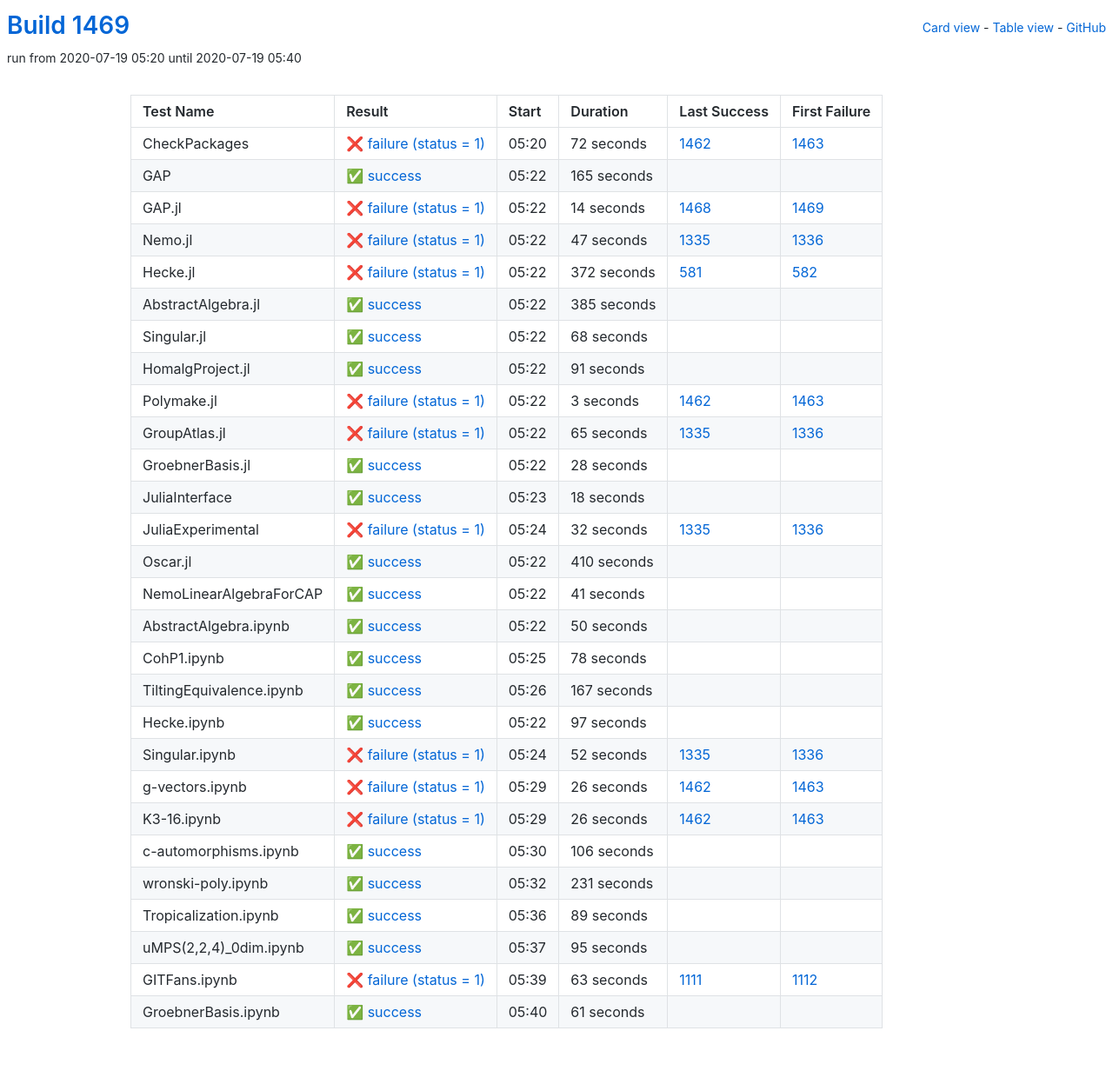
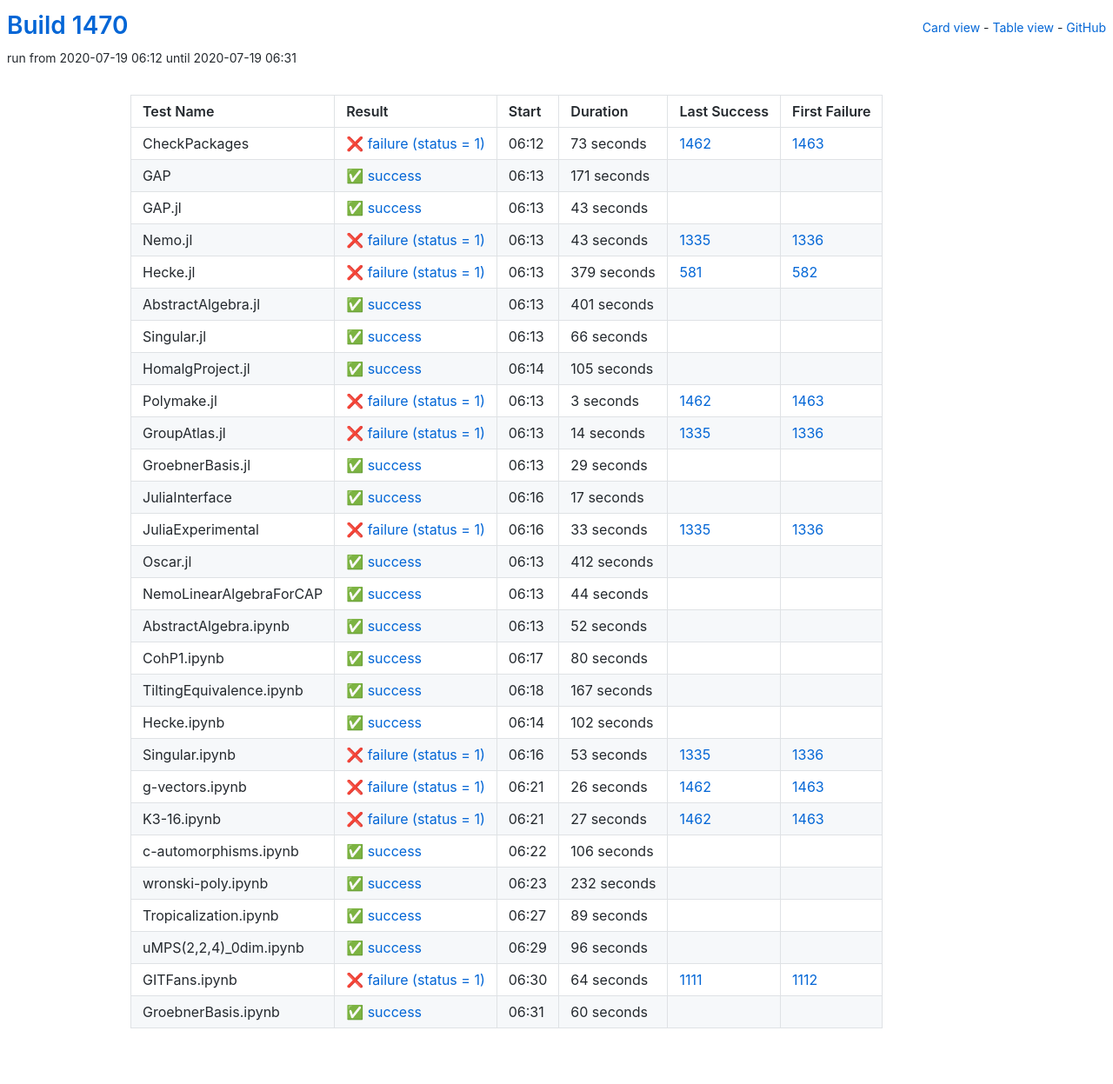
Before and after one commit to oscar-system/oscar-ci-status-1.4, a Jekyll site: the page built from table.html, in a window 1280 px wide. Shown: the whole page at 87% size. Built offline with Jekyll 4.4.1, drawn with Linux system fonts in a browser that asks for light colours.

Commit message:
Build #1470

```diff
--- a/_data/ci.yml
+++ b/_data/ci.yml
@@ -1,6 +1,6 @@
 ---
-build: 1469
-build_url: https://oscarci.mathematik.uni-kl.de/job/oscar-julia-1.4/1469/
+build: 1470
+build_url: https://oscarci.mathematik.uni-kl.de/job/oscar-julia-1.4/1470/
 job: oscar-julia-1.4
 organization: oscar-system
 repo: oscar-ci-status-1.4
@@ -8,104 +8,104 @@ repourl: https://github.com/oscar-system/oscar-ci-status-1.4
 tests:
 - name: CheckPackages
   id: checkpackages
-  log: https://oscarci.mathematik.uni-kl.de/job/oscar-julia-1.4/1469/artifact/logs/build-1469/CheckPackages.log
-  start: 2020-07-19 05:20
+  log: https://oscarci.mathematik.uni-kl.de/job/oscar-julia-1.4/1470/artifact/logs/build-1470/CheckPackages.log
+  start: 2020-07-19 06:12
   success: false
   exitcode: 1
   status: failure
-  duration: 72
+  duration: 73
   last_success: 1462
   last_success_url: https://oscarci.mathematik.uni-kl.de/job/oscar-julia-1.4/1462/
   first_failure: 1463
   first_failure_url: https://oscarci.mathematik.uni-kl.de/job/oscar-julia-1.4/1463/
 - name: GAP
   id: gap
-  log: https://oscarci.mathematik.uni-kl.de/job/oscar-julia-1.4/1469/artifact/logs/build-1469/GAP.log
-  start: 2020-07-19 05:22
+  log: https://oscarci.mathematik.uni-kl.de/job/oscar-julia-1.4/1470/artifact/logs/build-1470/GAP.log
+  start: 2020-07-19 06:13
   success: true
   exitcode: 0
   status: success
-  duration: 165
+  duration: 171
   last_success: false
   last_success_url:
   first_failure: false
   first_failure_url:
 - name: GAP.jl
   id: gap-jl
-  log: https://oscarci.mathematik.uni-kl.de/job/oscar-julia-1.4/1469/artifact/logs/build-1469/GAP.jl.log
-  start: 2020-07-19 05:22
+  log: https://oscarci.mathematik.uni-kl.de/job/oscar-julia-1.4/1470/artifact/logs/build-1470/GAP.jl.log
+  start: 2020-07-19 06:13
+  success: true
+  exitcode: 0
+  status: success
+  duration: 43
+  last_success: false
+  last_success_url:
+  first_failure: false
+  first_failure_url:
+- name: Nemo.jl
+  id: nemo-jl
+  log: https://oscarci.mathematik.uni-kl.de/job/oscar-julia-1.4/1470/artifact/logs/build-1470/Nemo.jl.log
+  start: 2020-07-19 06:13
   success: false
   exitcode: 1
   status: failure
-  duration: 14
-  last_success: 1468
-  last_success_url: https://oscarci.mathematik.uni-kl.de/job/oscar-julia-1.4/1468/
-  first_failure: 1469
-  first_failure_url: https://oscarci.mathematik.uni-kl.de/job/oscar-julia-1.4/1469/
-- name: Nemo.jl
-  id: nemo-jl
-  log: https://oscarci.mathematik.uni-kl.de/job/oscar-julia-1.4/1469/artifact/logs/build-1469/Nemo.jl.log
-  start: 2020-07-19 05:22
-  success: false
-  exitcode: 1
-  status: failure
-  duration: 47
+  duration: 43
   last_success: 1335
   last_success_url: https://oscarci.mathematik.uni-kl.de/job/oscar-julia-1.4/1335/
   first_failure: 1336
   first_failure_url: https://oscarci.mathematik.uni-kl.de/job/oscar-julia-1.4/1336/
 - name: Hecke.jl
   id: hecke-jl
-  log: https://oscarci.mathematik.uni-kl.de/job/oscar-julia-1.4/1469/artifact/logs/build-1469/Hecke.jl.log
-  start: 2020-07-19 05:22
+  log: https://oscarci.mathematik.uni-kl.de/job/oscar-julia-1.4/1470/artifact/logs/build-1470/Hecke.jl.log
+  start: 2020-07-19 06:13
   success: false
   exitcode: 1
   status: failure
-  duration: 372
+  duration: 379
   last_success: 581
   last_success_url: https://oscarci.mathematik.uni-kl.de/job/oscar-julia-1.4/581/
   first_failure: 582
   first_failure_url: https://oscarci.mathematik.uni-kl.de/job/oscar-julia-1.4/582/
 - name: AbstractAlgebra.jl
   id: abstractalgebra-jl
-  log: https://oscarci.mathematik.uni-kl.de/job/oscar-julia-1.4/1469/artifact/logs/build-1469/AbstractAlgebra.jl.log
-  start: 2020-07-19 05:22
+  log: https://oscarci.mathematik.uni-kl.de/job/oscar-julia-1.4/1470/artifact/logs/build-1470/AbstractAlgebra.jl.log
+  start: 2020-07-19 06:13
   success: true
   exitcode: 0
   status: success
-  duration: 385
+  duration: 401
   last_success: false
   last_success_url:
   first_failure: false
   first_failure_url:
 - name: Singular.jl
   id: singular-jl
-  log: https://oscarci.mathematik.uni-kl.de/job/oscar-julia-1.4/1469/artifact/logs/build-1469/Singular.jl.log
-  start: 2020-07-19 05:22
+  log: https://oscarci.mathematik.uni-kl.de/job/oscar-julia-1.4/1470/artifact/logs/build-1470/Singular.jl.log
+  start: 2020-07-19 06:13
   success: true
   exitcode: 0
   status: success
-  duration: 68
+  duration: 66
   last_success: false
   last_success_url:
   first_failure: false
   first_failure_url:
 - name: HomalgProject.jl
   id: homalgproject-jl
-  log: https://oscarci.mathematik.uni-kl.de/job/oscar-julia-1.4/1469/artifact/logs/build-1469/HomalgProject.jl.log
-  start: 2020-07-19 05:22
+  log: https://oscarci.mathematik.uni-kl.de/job/oscar-julia-1.4/1470/artifact/logs/build-1470/HomalgProject.jl.log
+  start: 2020-07-19 06:14
   success: true
   exitcode: 0
   status: success
-  duration: 91
+  duration: 105
   last_success: false
   last_success_url:
   first_failure: false
   first_failure_url:
 - name: Polymake.jl
   id: polymake-jl
-  log: https://oscarci.mathematik.uni-kl.de/job/oscar-julia-1.4/1469/artifact/logs/build-1469/Polymake.jl.log
-  start: 2020-07-19 05:22
+  log: https://oscarci.mathematik.uni-kl.de/job/oscar-julia-1.4/1470/artifact/logs/build-1470/Polymake.jl.log
+  start: 2020-07-19 06:13
   success: false
   exitcode: 1
   status: failure
@@ -116,104 +116,104 @@ tests:
   first_failure_url: https://oscarci.mathematik.uni-kl.de/job/oscar-julia-1.4/1463/
 - name: GroupAtlas.jl
   id: groupatlas-jl
-  log: https://oscarci.mathematik.uni-kl.de/job/oscar-julia-1.4/1469/artifact/logs/build-1469/GroupAtlas.jl.log
-  start: 2020-07-19 05:22
+  log: https://oscarci.mathematik.uni-kl.de/job/oscar-julia-1.4/1470/artifact/logs/build-1470/GroupAtlas.jl.log
+  start: 2020-07-19 06:13
   success: false
   exitcode: 1
   status: failure
-  duration: 65
+  duration: 14
   last_success: 1335
   last_success_url: https://oscarci.mathematik.uni-kl.de/job/oscar-julia-1.4/1335/
   first_failure: 1336
   first_failure_url: https://oscarci.mathematik.uni-kl.de/job/oscar-julia-1.4/1336/
 - name: GroebnerBasis.jl
   id: groebnerbasis-jl
-  log: https://oscarci.mathematik.uni-kl.de/job/oscar-julia-1.4/1469/artifact/logs/build-1469/GroebnerBasis.jl.log
-  start: 2020-07-19 05:22
+  log: https://oscarci.mathematik.uni-kl.de/job/oscar-julia-1.4/1470/artifact/logs/build-1470/GroebnerBasis.jl.log
+  start: 2020-07-19 06:13
   success: true
   exitcode: 0
   status: success
-  duration: 28
+  duration: 29
   last_success: false
   last_success_url:
   first_failure: false
   first_failure_url:
 - name: JuliaInterface
   id: juliainterface
-  log: https://oscarci.mathematik.uni-kl.de/job/oscar-julia-1.4/1469/artifact/logs/build-1469/JuliaInterface.log
-  start: 2020-07-19 05:23
+  log: https://oscarci.mathematik.uni-kl.de/job/oscar-julia-1.4/1470/artifact/logs/build-1470/JuliaInterface.log
+  start: 2020-07-19 06:16
   success: true
   exitcode: 0
   status: success
-  duration: 18
+  duration: 17
   last_success: false
   last_success_url:
   first_failure: false
   first_failure_url:
 - name: JuliaExperimental
   id: juliaexperimental
-  log: https://oscarci.mathematik.uni-kl.de/job/oscar-julia-1.4/1469/artifact/logs/build-1469/JuliaExperimental.log
-  start: 2020-07-19 05:24
+  log: https://oscarci.mathematik.uni-kl.de/job/oscar-julia-1.4/1470/artifact/logs/build-1470/JuliaExperimental.log
+  start: 2020-07-19 06:16
   success: false
   exitcode: 1
   status: failure
-  duration: 32
+  duration: 33
   last_success: 1335
   last_success_url: https://oscarci.mathematik.uni-kl.de/job/oscar-julia-1.4/1335/
   first_failure: 1336
   first_failure_url: https://oscarci.mathematik.uni-kl.de/job/oscar-julia-1.4/1336/
 - name: Oscar.jl
   id: oscar-jl
-  log: https://oscarci.mathematik.uni-kl.de/job/oscar-julia-1.4/1469/artifact/logs/build-1469/Oscar.jl.log
-  start: 2020-07-19 05:22
+  log: https://oscarci.mathematik.uni-kl.de/job/oscar-julia-1.4/1470/artifact/logs/build-1470/Oscar.jl.log
+  start: 2020-07-19 06:13
   success: true
   exitcode: 0
   status: success
-  duration: 410
+  duration: 412
   last_success: false
   last_success_url:
   first_failure: false
   first_failure_url:
 - name: NemoLinearAlgebraForCAP
   id: nemolinearalgebraforcap
-  log: https://oscarci.mathematik.uni-kl.de/job/oscar-julia-1.4/1469/artifact/logs/build-1469/NemoLinearAlgebraForCAP.log
-  start: 2020-07-19 05:22
+  log: https://oscarci.mathematik.uni-kl.de/job/oscar-julia-1.4/1470/artifact/logs/build-1470/NemoLinearAlgebraForCAP.log
+  start: 2020-07-19 06:13
   success: true
   exitcode: 0
   status: success
-  duration: 41
+  duration: 44
   last_success: false
   last_success_url:
   first_failure: false
   first_failure_url:
 - name: AbstractAlgebra.ipynb
   id: abstractalgebra-ipynb
-  log: https://oscarci.mathematik.uni-kl.de/job/oscar-julia-1.4/1469/artifact/logs/build-1469/AbstractAlgebra.ipynb.log
-  start: 2020-07-19 05:22
+  log: https://oscarci.mathematik.uni-kl.de/job/oscar-julia-1.4/1470/artifact/logs/build-1470/AbstractAlgebra.ipynb.log
+  start: 2020-07-19 06:13
   success: true
   exitcode: 0
   status: success
-  duration: 50
+  duration: 52
   last_success: false
   last_success_url:
   first_failure: false
   first_failure_url:
 - name: CohP1.ipynb
   id: cohp1-ipynb
-  log: https://oscarci.mathematik.uni-kl.de/job/oscar-julia-1.4/1469/artifact/logs/build-1469/CohP1.ipynb.log
-  start: 2020-07-19 05:25
+  log: https://oscarci.mathematik.uni-kl.de/job/oscar-julia-1.4/1470/artifact/logs/build-1470/CohP1.ipynb.log
+  start: 2020-07-19 06:17
   success: true
   exitcode: 0
   status: success
-  duration: 78
+  duration: 80
   last_success: false
   last_success_url:
   first_failure: false
   first_failure_url:
 - name: TiltingEquivalence.ipynb
   id: tiltingequivalence-ipynb
-  log: https://oscarci.mathematik.uni-kl.de/job/oscar-julia-1.4/1469/artifact/logs/build-1469/TiltingEquivalence.ipynb.log
-  start: 2020-07-19 05:26
+  log: https://oscarci.mathematik.uni-kl.de/job/oscar-julia-1.4/1470/artifact/logs/build-1470/TiltingEquivalence.ipynb.log
+  start: 2020-07-19 06:18
   success: true
   exitcode: 0
   status: success
@@ -224,32 +224,32 @@ tests:
   first_failure_url:
 - name: Hecke.ipynb
   id: hecke-ipynb
-  log: https://oscarci.mathematik.uni-kl.de/job/oscar-julia-1.4/1469/artifact/logs/build-1469/Hecke.ipynb.log
-  start: 2020-07-19 05:22
+  log: https://oscarci.mathematik.uni-kl.de/job/oscar-julia-1.4/1470/artifact/logs/build-1470/Hecke.ipynb.log
+  start: 2020-07-19 06:14
   success: true
   exitcode: 0
   status: success
-  duration: 97
+  duration: 102
   last_success: false
   last_success_url:
   first_failure: false
   first_failure_url:
 - name: Singular.ipynb
   id: singular-ipynb
-  log: https://oscarci.mathematik.uni-kl.de/job/oscar-julia-1.4/1469/artifact/logs/build-1469/Singular.ipynb.log
-  start: 2020-07-19 05:24
+  log: https://oscarci.mathematik.uni-kl.de/job/oscar-julia-1.4/1470/artifact/logs/build-1470/Singular.ipynb.log
+  start: 2020-07-19 06:16
   success: false
   exitcode: 1
   status: failure
-  duration: 52
+  duration: 53
   last_success: 1335
   last_success_url: https://oscarci.mathematik.uni-kl.de/job/oscar-julia-1.4/1335/
   first_failure: 1336
   first_failure_url: https://oscarci.mathematik.uni-kl.de/job/oscar-julia-1.4/1336/
 - name: g-vectors.ipynb
   id: g-vectors-ipynb
-  log: https://oscarci.mathematik.uni-kl.de/job/oscar-julia-1.4/1469/artifact/logs/build-1469/g-vectors.ipynb.log
-  start: 2020-07-19 05:29
+  log: https://oscarci.mathematik.uni-kl.de/job/oscar-julia-1.4/1470/artifact/logs/build-1470/g-vectors.ipynb.log
+  start: 2020-07-19 06:21
   success: false
   exitcode: 1
   status: failure
@@ -260,20 +260,20 @@ tests:
   first_failure_url: https://oscarci.mathematik.uni-kl.de/job/oscar-julia-1.4/1463/
 - name: K3-16.ipynb
   id: k3-16-ipynb
-  log: https://oscarci.mathematik.uni-kl.de/job/oscar-julia-1.4/1469/artifact/logs/build-1469/K3-16.ipynb.log
-  start: 2020-07-19 05:29
+  log: https://oscarci.mathematik.uni-kl.de/job/oscar-julia-1.4/1470/artifact/logs/build-1470/K3-16.ipynb.log
+  start: 2020-07-19 06:21
   success: false
   exitcode: 1
   status: failure
-  duration: 26
+  duration: 27
   last_success: 1462
   last_success_url: https://oscarci.mathematik.uni-kl.de/job/oscar-julia-1.4/1462/
   first_failure: 1463
   first_failure_url: https://oscarci.mathematik.uni-kl.de/job/oscar-julia-1.4/1463/
 - name: c-automorphisms.ipynb
   id: c-automorphisms-ipynb
-  log: https://oscarci.mathematik.uni-kl.de/job/oscar-julia-1.4/1469/artifact/logs/build-1469/c-automorphisms.ipynb.log
-  start: 2020-07-19 05:30
+  log: https://oscarci.mathematik.uni-kl.de/job/oscar-julia-1.4/1470/artifact/logs/build-1470/c-automorphisms.ipynb.log
+  start: 2020-07-19 06:22
   success: true
   exitcode: 0
   status: success
@@ -284,20 +284,20 @@ tests:
   first_failure_url:
 - name: wronski-poly.ipynb
   id: wronski-poly-ipynb
-  log: https://oscarci.mathematik.uni-kl.de/job/oscar-julia-1.4/1469/artifact/logs/build-1469/wronski-poly.ipynb.log
-  start: 2020-07-19 05:32
+  log: https://oscarci.mathematik.uni-kl.de/job/oscar-julia-1.4/1470/artifact/logs/build-1470/wronski-poly.ipynb.log
+  start: 2020-07-19 06:23
   success: true
   exitcode: 0
   status: success
-  duration: 231
+  duration: 232
   last_success: false
   last_success_url:
   first_failure: false
   first_failure_url:
 - name: Tropicalization.ipynb
   id: tropicalization-ipynb
-  log: https://oscarci.mathematik.uni-kl.de/job/oscar-julia-1.4/1469/artifact/logs/build-1469/Tropicalization.ipynb.log
-  start: 2020-07-19 05:36
+  log: https://oscarci.mathematik.uni-kl.de/job/oscar-julia-1.4/1470/artifact/logs/build-1470/Tropicalization.ipynb.log
+  start: 2020-07-19 06:27
   success: true
   exitcode: 0
   status: success
@@ -308,36 +308,36 @@ tests:
   first_failure_url:
 - name: uMPS(2,2,4)_0dim.ipynb
   id: umps-2-2-4-0dim-ipynb
-  log: https://oscarci.mathematik.uni-kl.de/job/oscar-julia-1.4/1469/artifact/logs/build-1469/uMPS-2-2-4-_0dim.ipynb.log
-  start: 2020-07-19 05:37
+  log: https://oscarci.mathematik.uni-kl.de/job/oscar-julia-1.4/1470/artifact/logs/build-1470/uMPS-2-2-4-_0dim.ipynb.log
+  start: 2020-07-19 06:29
   success: true
   exitcode: 0
   status: success
-  duration: 95
+  duration: 96
   last_success: false
   last_success_url:
   first_failure: false
   first_failure_url:
 - name: GITFans.ipynb
   id: gitfans-ipynb
-  log: https://oscarci.mathematik.uni-kl.de/job/oscar-julia-1.4/1469/artifact/logs/build-1469/GITFans.ipynb.log
-  start: 2020-07-19 05:39
+  log: https://oscarci.mathematik.uni-kl.de/job/oscar-julia-1.4/1470/artifact/logs/build-1470/GITFans.ipynb.log
+  start: 2020-07-19 06:30
   success: false
   exitcode: 1
   status: failure
-  duration: 63
+  duration: 64
   last_success: 1111
   last_success_url: https://oscarci.mathematik.uni-kl.de/job/oscar-julia-1.4/1111/
   first_failure: 1112
   first_failure_url: https://oscarci.mathematik.uni-kl.de/job/oscar-julia-1.4/1112/
 - name: GroebnerBasis.ipynb
   id: groebnerbasis-ipynb
-  log: https://oscarci.mathematik.uni-kl.de/job/oscar-julia-1.4/1469/artifact/logs/build-1469/GroebnerBasis.ipynb.log
-  start: 2020-07-19 05:40
+  log: https://oscarci.mathematik.uni-kl.de/job/oscar-julia-1.4/1470/artifact/logs/build-1470/GroebnerBasis.ipynb.log
+  start: 2020-07-19 06:31
   success: true
   exitcode: 0
   status: success
-  duration: 61
+  duration: 60
   last_success: false
   last_success_url:
   first_failure: false
```
Also changed, not shown: README.md.
